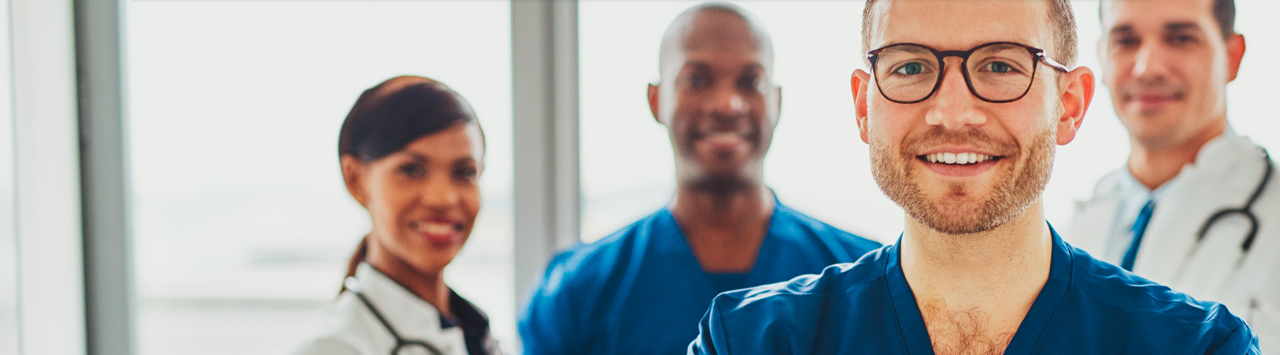
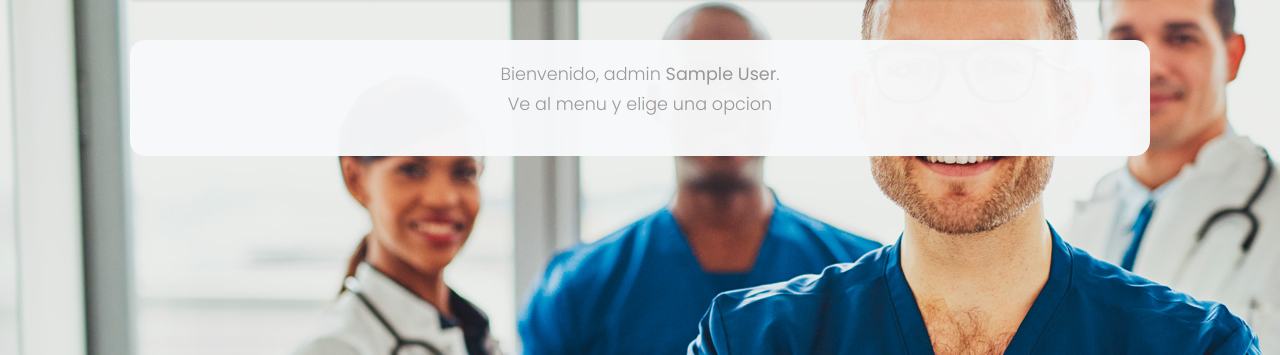
Before and after one commit to mmateoabreu70/SistemaHospital, a PHP site: page / in a window 1280 px wide. Shown: the part 86-441 px from the top of the page. Run offline with PHP 8.4, Linux system fonts and the light colour scheme; the visitor is signed in with stand-in values (Sample User, id 1).

Commit message:
Actualizar master

```diff
--- a/index.php
+++ b/index.php
@@ -13,7 +13,11 @@ else {
 
 ?>
 
-
-
+<center>
+    <div class="container">
+        <p>Bienvenido, <?php echo $_SESSION['rol']. " <strong>". $_SESSION['nombre']; ?></strong>. <br/>
+        Ve al menu y elige una opcion</p>
+    </div>
+</center>
 
 <?php include_once("libreria/foot.php") ?>
--- a/libreria/head.php
+++ b/libreria/head.php
@@ -93,4 +93,4 @@
                 </nav>
             <?php } ?>
 
-            <div id="main px-xl-5 py-3">
+            <div id="main">
```
